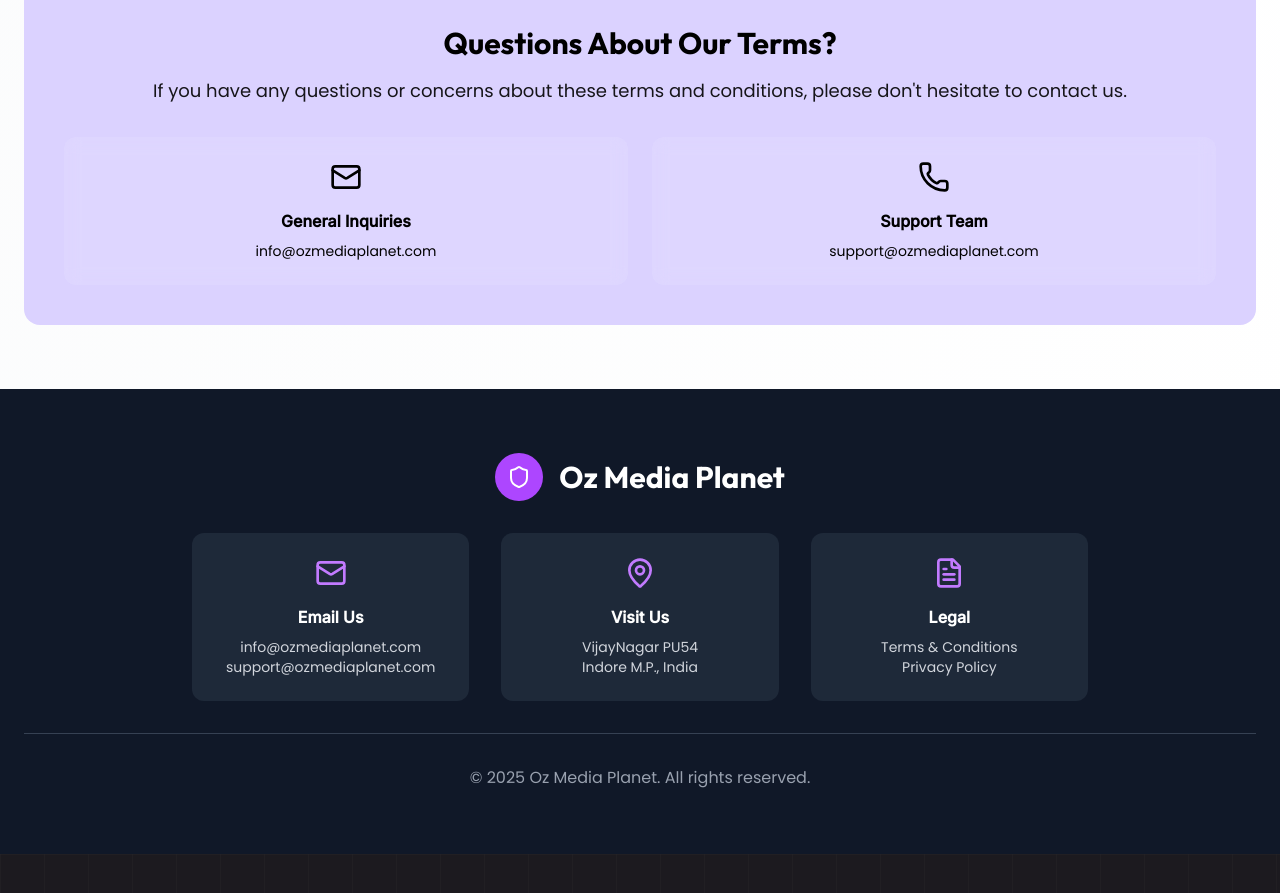
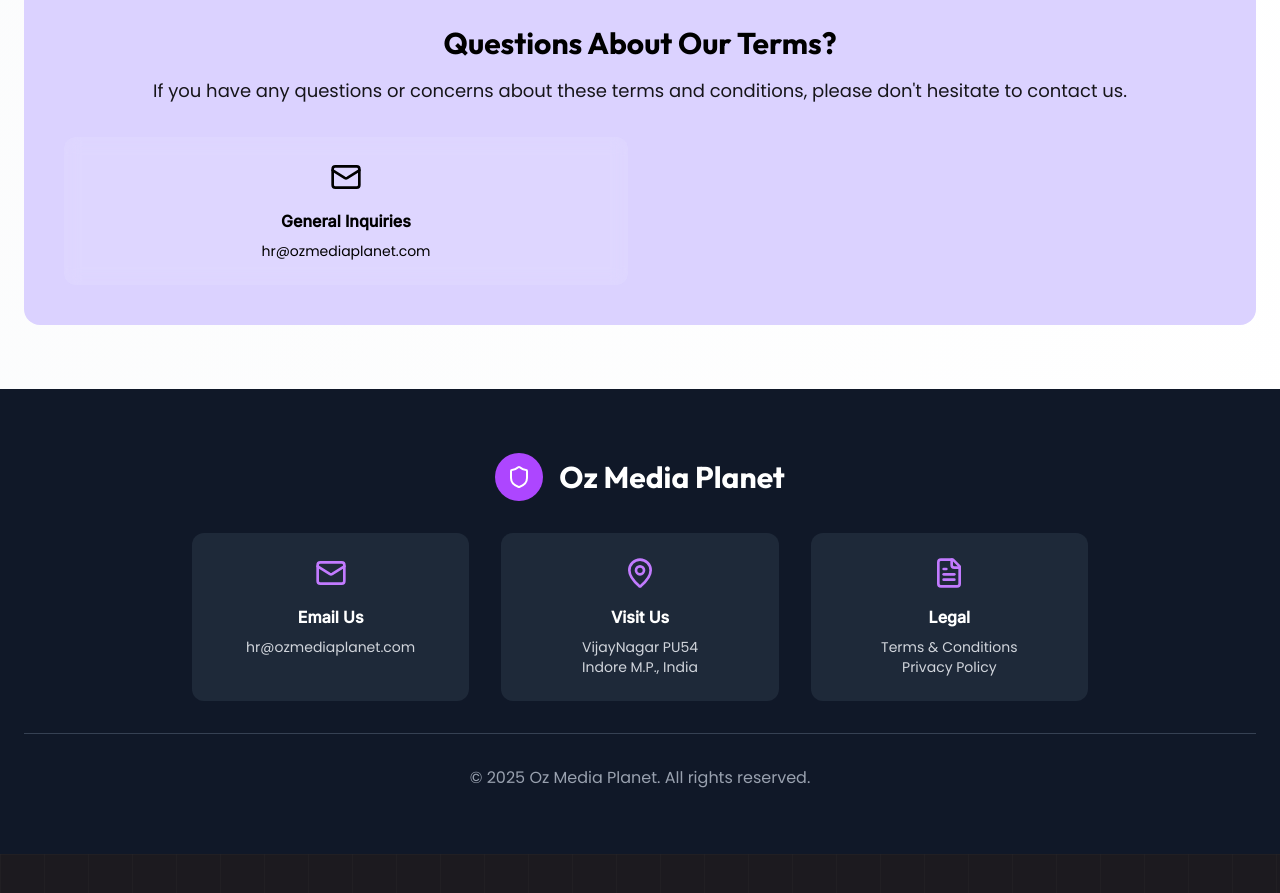
Before and after one commit to Suryansh9331/Official_OzMP_web, a React (Vite) app: page /terms-and-condition in a window 1280 px wide. Shown: the part 3401-4294 px from the top of the page. Built offline with nearby package versions, Linux system fonts and the light colour scheme; a web font is replaced by a local one.

Commit message:
contact and mail updated again v2

```diff
--- a/src/Component/Footer.jsx
+++ b/src/Component/Footer.jsx
@@ -326,7 +326,7 @@ const Footer = () => {
 
 
               <a
-                href="https://wa.me/9893361102"
+                href="https://wa.me/9399333511"
                 rel="noopener noreferrer"
                 className="w-10 h-10 bg-gray-700/50 hover:bg-[#DBD2FE] rounded-md flex items-center justify-center transition-all duration-300 group hover:scale-110 hover:shadow-lg hover:shadow-green-500/20"
               >
@@ -352,7 +352,7 @@ const Footer = () => {
 
 
               <a
-                href="tel:+919893361102"
+                href="tel:+919399333511"
                 className="w-10 h-10 bg-gray-700/50 hover:bg-[#DBD2FE] rounded-md flex items-center justify-center transition-all duration-300 group hover:scale-110 hover:shadow-lg hover:shadow-blue-500/20"
               >
                 <Phone className="w-5 h-5 text-gray-300 group-hover:text-[#1C1A1F] transition-colors duration-300" />
@@ -360,7 +360,7 @@ const Footer = () => {
 
 
               <a
-                href="mailto:info@ozmediaplanet.com"
+                href="mailto:hr@ozmediaplanet.com"
                 className="w-10 h-10 bg-gray-700/50 hover:bg-[#DBD2FE] rounded-md flex items-center justify-center transition-all duration-300 group hover:scale-110 hover:shadow-lg hover:shadow-red-500/20"
               >
                 <Mail className="w-5 h-5 text-gray-300 group-hover:text-[#1C1A1F] transition-colors duration-300" />
--- a/src/Component/Navbar.jsx
+++ b/src/Component/Navbar.jsx
@@ -479,7 +479,7 @@ export default function Navbar() {
                     <FaLinkedinIn size={20} />
                   </a>
                   <a
-                    href="https://wa.me/9893361102"
+                    href="https://wa.me/9399333511"
                     target="_blank"
                     rel="noopener noreferrer"
                     className="p-2 rounded-full bg-gray-100 hover:bg-purple-200 transition"
@@ -487,7 +487,7 @@ export default function Navbar() {
                     <FaWhatsapp size={20} />
                   </a>
                   <a
-                    href="mailto:info@ozmediaplanet.com "
+                    href="mailto:hr@ozmediaplanet.com "
                     target="_blank"
                     rel="noopener noreferrer"
                     className="p-2 rounded-full bg-gray-100 hover:bg-purple-200 transition"
--- a/src/Pages/Contact/Contact.jsx
+++ b/src/Pages/Contact/Contact.jsx
@@ -116,7 +116,7 @@
 //           </div>
 //           <div className="flex items-center gap-3">
 //             <FaPhoneAlt className="text-purple-600" />
-//             <span>+91 9893361102</span>
+//             <span>+91 9399333511</span>
 //           </div>
 //           <div className="flex items-center gap-3">
 //             <FaMapMarkerAlt className="text-purple-600" />
--- a/src/Pages/Privacy/Privacy.jsx
+++ b/src/Pages/Privacy/Privacy.jsx
@@ -265,12 +265,12 @@
 //               <div className={`bg-white/10 backdrop-blur-sm p-6 rounded-xl ${hoverEffect}`}>
 //                 <Mail className="w-8 h-8 mx-auto mb-4" />
 //                 <p className="font-['Inter'] font-semibold mb-2">General Inquiries</p>
-//                 <p className="font-['Poppins'] text-sm">info@ozmediaplanet.com</p>
+//                 <p className="font-['Poppins'] text-sm">hr@ozmediaplanet.com</p>
 //               </div>
 //               <div className={`bg-white/10 backdrop-blur-sm p-6 rounded-xl ${hoverEffect}`}>
 //                 <Phone className="w-8 h-8 mx-auto mb-4" />
 //                 <p className="font-['Inter'] font-semibold mb-2">Support Team</p>
-//                 <p className="font-['Poppins'] text-sm">support@ozmediaplanet.com</p>
+//                 <p className="font-['Poppins'] text-sm">hr@ozmediaplanet.com</p>
 //               </div>
 //             </div>
 //           </div>
@@ -291,8 +291,8 @@
 //               <div className={`bg-gray-800 p-6 rounded-xl ${hoverEffect}`}>
 //                 <Mail className="w-8 h-8 text-purple-400 mx-auto mb-4" />
 //                 <p className="font-['Inter'] font-semibold mb-2">Email Us</p>
-//                 <p className="font-['Poppins'] text-sm text-gray-300">info@ozmediaplanet.com</p>
-//                 <p className="font-['Poppins'] text-sm text-gray-300">support@ozmediaplanet.com</p>
+//                 <p className="font-['Poppins'] text-sm text-gray-300">hr@ozmediaplanet.com</p>
+//                 <p className="font-['Poppins'] text-sm text-gray-300">hr@ozmediaplanet.com</p>
 //               </div>
 //               <div className={`bg-gray-800 p-6 rounded-xl ${hoverEffect}`}>
 //                 <MapPin className="w-8 h-8 text-purple-400 mx-auto mb-4" />
@@ -413,7 +413,7 @@ const PrivacyPolicy = () => {
       id: 'contact',
       title: 'Contact Us',
       icon: <Mail className="w-6 h-6" />,
-      content: `Email: privacy@ozmediaplanet.com\nPhone: +91-XXXXXXXXXX`,
+      content: `Email: hr@ozmediaplanet.com\nPhone: +91-9399333511`,
     },
   ];
 
@@ -590,12 +590,12 @@ const PrivacyPolicy = () => {
               <div className={`bg-white/10 backdrop-blur-sm p-6 rounded-xl ${hoverEffect}`}>
                 <Mail className="w-8 h-8 mx-auto mb-4" />
                 <p className="font-['Inter'] font-semibold mb-2">General Inquiries</p>
-                <p className="font-['Poppins'] text-sm">info@ozmediaplanet.com</p>
+                <p className="font-['Poppins'] text-sm">hr@ozmediaplanet.com</p>
               </div>
               <div className={`bg-white/10 backdrop-blur-sm p-6 rounded-xl ${hoverEffect}`}>
                 <Phone className="w-8 h-8 mx-auto mb-4" />
                 <p className="font-['Inter'] font-semibold mb-2">Support Team</p>
-                <p className="font-['Poppins'] text-sm">support@ozmediaplanet.com</p>
+                <p className="font-['Poppins'] text-sm ">+91 9399333511</p>
               </div>
             </div>
           </div>
@@ -616,8 +616,8 @@ const PrivacyPolicy = () => {
               <div className={`bg-gray-800 p-6 rounded-xl ${hoverEffect}`}>
                 <Mail className="w-8 h-8 text-purple-400 mx-auto mb-4" />
                 <p className="font-['Inter'] font-semibold mb-2">Email Us</p>
-                <p className="font-['Poppins'] text-sm text-gray-300">info@ozmediaplanet.com</p>
-                <p className="font-['Poppins'] text-sm text-gray-300">support@ozmediaplanet.com</p>
+                <p className="font-['Poppins'] text-sm text-gray-300">hr@ozmediaplanet.com</p>
+                {/* <p className="font-['Poppins'] text-sm text-gray-300">hr@ozmediaplanet.com</p> */}
               </div>
               <div className={`bg-gray-800 p-6 rounded-xl ${hoverEffect}`}>
                 <MapPin className="w-8 h-8 text-purple-400 mx-auto mb-4" />
--- a/src/Pages/Terms/Terms.jsx
+++ b/src/Pages/Terms/Terms.jsx
@@ -269,12 +269,12 @@
 //               <div className={`bg-white/10 backdrop-blur-sm p-6 rounded-xl ${hoverEffect}`}>
 //                 <Mail className="w-8 h-8 mx-auto mb-4" />
 //                 <p className="font-['Inter'] font-semibold mb-2">General Inquiries</p>
-//                 <p className="font-['Poppins'] text-sm">info@ozmediaplanet.com</p>
+//                 <p className="font-['Poppins'] text-sm">hr@ozmediaplanet.com</p>
 //               </div>
 //               <div className={`bg-white/10 backdrop-blur-sm p-6 rounded-xl ${hoverEffect}`}>
 //                 <Phone className="w-8 h-8 mx-auto mb-4" />
 //                 <p className="font-['Inter'] font-semibold mb-2">Support Team</p>
-//                 <p className="font-['Poppins'] text-sm">support@ozmediaplanet.com</p>
+//                 <p className="font-['Poppins'] text-sm">hr@ozmediaplanet.com</p>
 //               </div>
 //             </div>
 //           </div>
@@ -296,8 +296,8 @@
 //               <div className={`bg-gray-800 p-6 rounded-xl ${hoverEffect}`}>
 //                 <Mail className="w-8 h-8 text-purple-400 mx-auto mb-4" />
 //                 <p className="font-['Inter'] font-semibold mb-2">Email Us</p>
-//                 <p className="font-['Poppins'] text-sm text-gray-300">info@ozmediaplanet.com</p>
-//                 <p className="font-['Poppins'] text-sm text-gray-300">support@ozmediaplanet.com</p>
+//                 <p className="font-['Poppins'] text-sm text-gray-300">hr@ozmediaplanet.com</p>
+//                 <p className="font-['Poppins'] text-sm text-gray-300">hr@ozmediaplanet.com</p>
 //               </div>
 //               <div className={`bg-gray-800 p-6 rounded-xl ${hoverEffect}`}>
 //                 <MapPin className="w-8 h-8 text-purple-400 mx-auto mb-4" />
@@ -602,13 +602,9 @@ const TermsAndConditions = () => {
               <div className={`bg-white/10 backdrop-blur-sm p-6 rounded-xl ${hoverEffect}`}>
                 <Mail className="w-8 h-8 mx-auto mb-4" />
                 <p className="font-['Inter'] font-semibold mb-2">General Inquiries</p>
-                <p className="font-['Poppins'] text-sm">info@ozmediaplanet.com</p>
+                <p className="font-['Poppins'] text-sm">hr@ozmediaplanet.com</p>
               </div>
-              <div className={`bg-white/10 backdrop-blur-sm p-6 rounded-xl ${hoverEffect}`}>
-                <Phone className="w-8 h-8 mx-auto mb-4" />
-                <p className="font-['Inter'] font-semibold mb-2">Support Team</p>
-                <p className="font-['Poppins'] text-sm">support@ozmediaplanet.com</p>
-              </div>
+
             </div>
           </div>
         </div>
@@ -628,8 +624,8 @@ const TermsAndConditions = () => {
               <div className={`bg-gray-800 p-6 rounded-xl ${hoverEffect}`}>
                 <Mail className="w-8 h-8 text-purple-400 mx-auto mb-4" />
                 <p className="font-['Inter'] font-semibold mb-2">Email Us</p>
-                <p className="font-['Poppins'] text-sm text-gray-300">info@ozmediaplanet.com</p>
-                <p className="font-['Poppins'] text-sm text-gray-300">support@ozmediaplanet.com</p>
+                <p className="font-['Poppins'] text-sm text-gray-300">hr@ozmediaplanet.com</p>
+                {/* <p className="font-['Poppins'] text-sm text-gray-300">info@ozmediaplanet.com</p> */}
               </div>
               <div className={`bg-gray-800 p-6 rounded-xl ${hoverEffect}`}>
                 <MapPin className="w-8 h-8 text-purple-400 mx-auto mb-4" />
```
